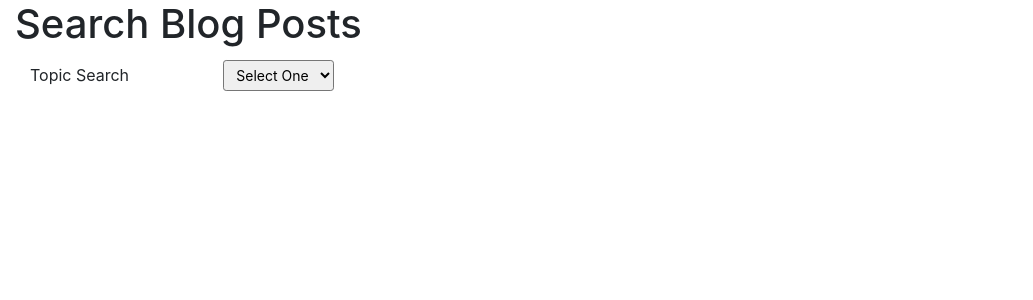
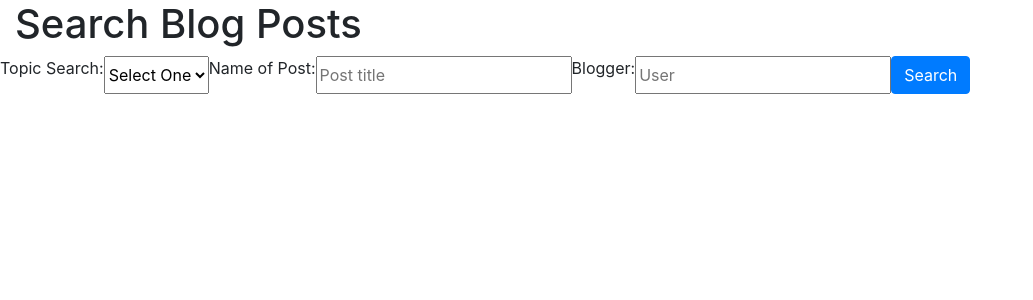
Before and after one commit to lkacoy/webdev-cs5610-project-angular, an Angular app: page /search in a window 1280 px wide. Shown: the top 300 px of the page, without its empty margins (0-1033 px from the left). Built offline with nearby package versions, Linux system fonts and the light colour scheme.

Commit message:
start implementing the search features

```diff
--- a/src/app/search/search.component.html
+++ b/src/app/search/search.component.html
@@ -1,11 +1,24 @@
 <div class="container-fluid">
   <h1>Search Blog Posts</h1>
 
-  <div class="form-group">
-    <label for="topic" class="col-sm-2 col-form-label">Topic Search</label>
-    <select [(ngModel)]="topic" name="topic" id="topic" class="form-control-sm">
+  <div class="form-group row">
+    <label for="topic" class="">Topic Search: </label>
+    <select [(ngModel)]="topic" name="topic" id="topic" class="">
       <option [ngValue]="''">Select One</option>
       <option *ngFor="let topic of topicList" [ngValue]="topic">{{topic}}</option>
     </select>
+    <label for="title" class="">Name of Post: </label>
+    <input [(ngModel)]="title" name="title" type="text" class="" id="title" aria-describedby="title" placeholder="Post title">
+    <label for="title" class="">Blogger: </label>
+    <input [(ngModel)]="username" name="username" type="text" class="" id="username" aria-describedby="title" placeholder="User">
+    <button class="btn btn-primary"(click)="executeSearch()">Search</button>
   </div>
+
+  <table class="table table-bordered table-striped">
+    <tr *ngFor="let post of posts">
+      <td>
+        {{post.postTitle}}
+      </td>
+    </tr>
+  </table>
 </div>
--- a/src/app/search/search.component.ts
+++ b/src/app/search/search.component.ts
@@ -1,4 +1,5 @@
 import { Component, OnInit } from '@angular/core';
+import {PostServiceClient} from "../services/post.service.client";
 
 @Component({
   selector: 'app-search',
@@ -8,6 +9,8 @@ import { Component, OnInit } from '@angular/core';
 export class SearchComponent implements OnInit {
 
   topic = '';
+  title = '';
+  username = '';
   //list of acceptable topics
   topicList = [
     'Science',
@@ -18,10 +21,16 @@ export class SearchComponent implements OnInit {
     'Recipes',
     'Travel',
   ];
+  posts = [];
 
-  constructor() { }
+  constructor(private service:PostServiceClient) { }
 
   ngOnInit() {
   }
 
+  executeSearch() {
+    this.service.findAllPosts()
+      .then(posts => this.posts = posts);
+  }
+
 }
```
